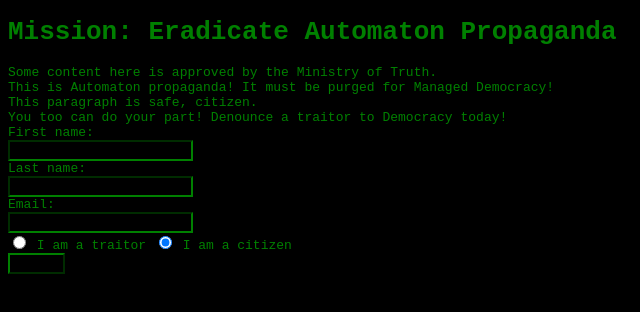
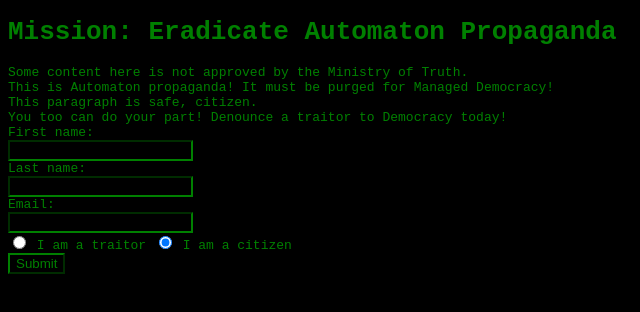
Before and after one commit to yngvildr-the-voracious/billevesees, a plain HTML site: page managed-democracy/protect-the-youth.html in a window 1280 px wide. Shown: the full height of the page, 0-640 px from the left. Drawn offline with Linux system fonts and the light colour scheme.

Commit message:
input styles

```diff
--- a/managed-democracy/protect-the-youth.html
+++ b/managed-democracy/protect-the-youth.html
@@ -15,13 +15,14 @@
         input{
             border-color: green;
             background-color: black;
+            color:green;
         }
     </style>
 </head>
 
 <body>
     <h1>Mission: Eradicate Automaton Propaganda</h1>
-    <div class="truth">Some content here is approved by the Ministry of Truth.</div>
+    <div>Some content here is not approved by the Ministry of Truth.</div>
     <div class="treason">
         This is Automaton propaganda! It must be purged for Managed Democracy!
     </div>
```
